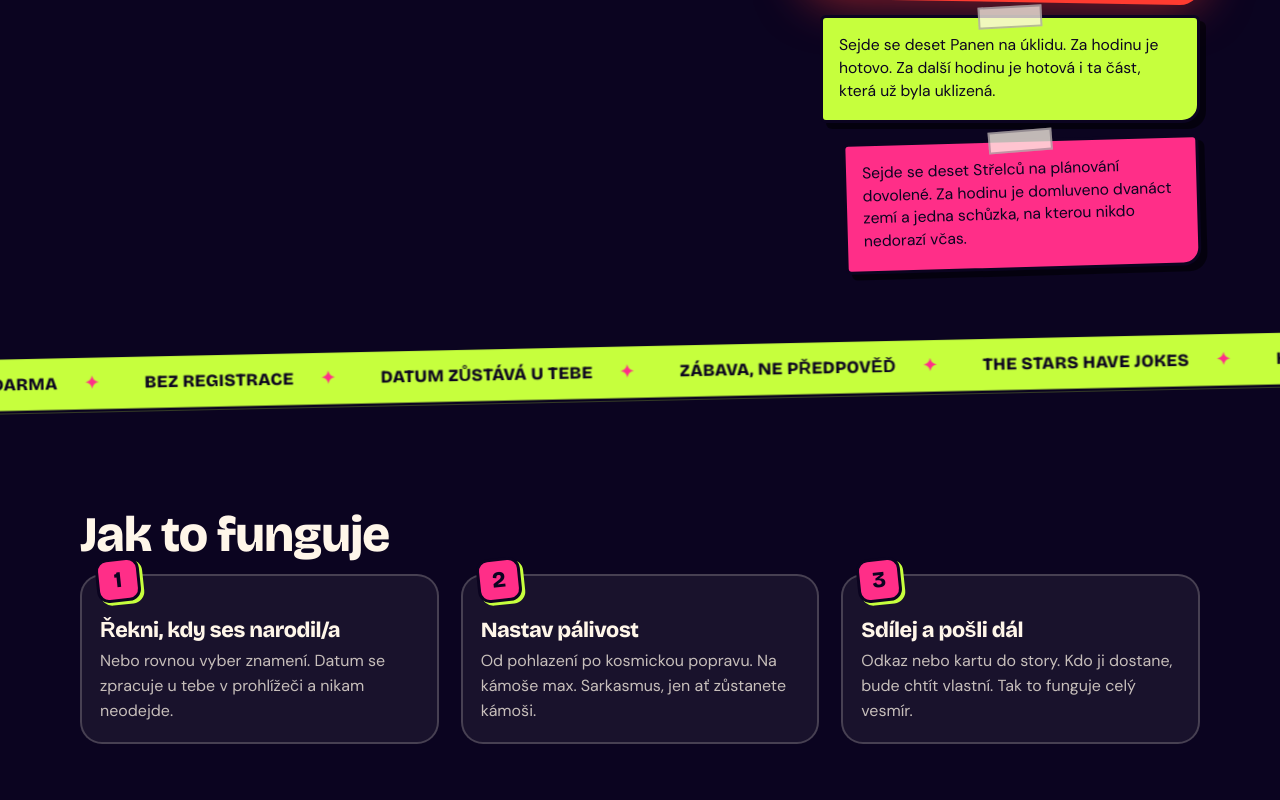
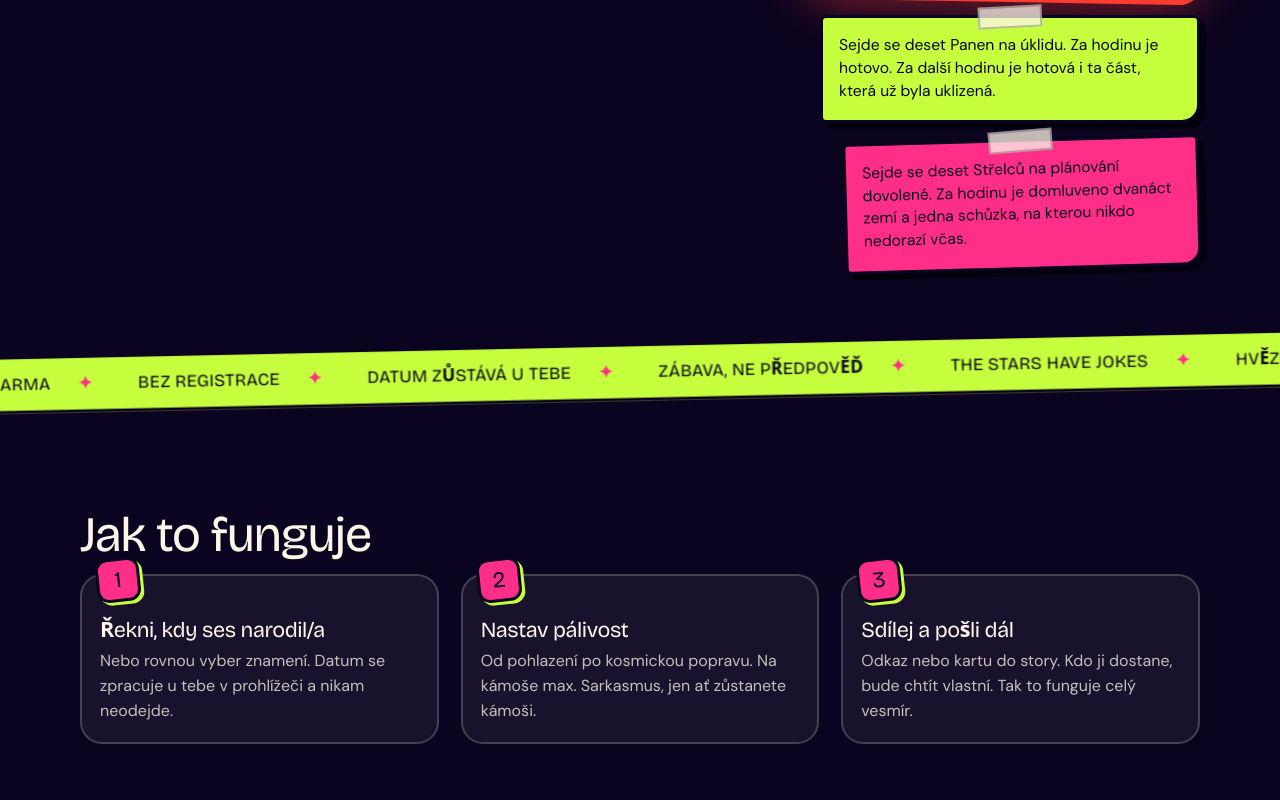
Before and after one commit to honzabindr-max/muj-web, a Next.js app: page /astroroast in a window 1280 px wide. Shown: the part 1358-2158 px from the top of the page. Built offline with nearby package versions, Linux system fonts and the light colour scheme; a web font is replaced by a local one.

Commit message:
fix(astroroast): self-hosted fonty přes @fontsource místo next/font/google (CI build padal na síti)

```diff
--- a/app/astroroast/astroroast.css
+++ b/app/astroroast/astroroast.css
@@ -22,8 +22,8 @@ body:has(.ar) {
   --ar-line: rgba(255, 246, 233, 0.2);
 
   /* Typografie */
-  --ar-font-display: var(--font-ar-display), "Arial Black", Impact, system-ui, sans-serif;
-  --ar-font-body: var(--font-ar-body), system-ui, -apple-system, "Segoe UI", sans-serif;
+  --ar-font-display: "Bricolage Grotesque", "Arial Black", Impact, system-ui, sans-serif;
+  --ar-font-body: "DM Sans", system-ui, -apple-system, "Segoe UI", sans-serif;
 
   /* Tvar */
   --ar-radius: 22px;
--- a/app/astroroast/layout.tsx
+++ b/app/astroroast/layout.tsx
@@ -1,24 +1,18 @@
 import type { Metadata, Viewport } from "next";
-import { Bricolage_Grotesque, DM_Sans } from "next/font/google";
+// Fonty self-hostované přes @fontsource (OFL): build nezávisí na síti (next/font/google padal v CI).
+import "@fontsource/bricolage-grotesque/latin-800.css";
+import "@fontsource/bricolage-grotesque/latin-ext-800.css";
+import "@fontsource/dm-sans/latin-400.css";
+import "@fontsource/dm-sans/latin-ext-400.css";
+import "@fontsource/dm-sans/latin-500.css";
+import "@fontsource/dm-sans/latin-ext-500.css";
+import "@fontsource/dm-sans/latin-700.css";
+import "@fontsource/dm-sans/latin-ext-700.css";
 import { Analytics } from "@vercel/analytics/next";
 import "./astroroast.css";
 import { SiteHeader } from "./_components/SiteHeader";
 import { SiteFooter } from "./_components/SiteFooter";
 import { OG_DEFAULT_IMAGE } from "./_lib/helpers";
-
-const display = Bricolage_Grotesque({
-  subsets: ["latin", "latin-ext"],
-  weight: ["800"],
-  display: "swap",
-  variable: "--font-ar-display",
-});
-
-const body = DM_Sans({
-  subsets: ["latin", "latin-ext"],
-  weight: ["400", "500", "700"],
-  display: "swap",
-  variable: "--font-ar-body",
-});
 
 const DESCRIPTION =
   "Vtipný roast podle znamení zvěrokruhu. Zadej datum narození (zůstane ve tvém prohlížeči), vyber pálivost 1 až 5 a hvězdy tě nešetří. Zdarma, bez registrace.";
@@ -64,7 +58,7 @@ export const viewport: Viewport = {
 
 export default function AstroRoastLayout({ children }: { children: React.ReactNode }) {
   return (
-    <div className={`ar ${display.variable} ${body.variable}`}>
+    <div className="ar">
       <a className="ar-skip" href="#obsah">
         Přeskočit na obsah
       </a>
--- a/package.json
+++ b/package.json
@@ -22,6 +22,8 @@
     "fetch:photos": "node scripts/fetch-soci-photos.mjs"
   },
   "dependencies": {
+    "@fontsource/bricolage-grotesque": "^5.3.0",
+    "@fontsource/dm-sans": "^5.3.0",
     "@tanstack/react-virtual": "^3.14.2",
     "@vercel/analytics": "^2.0.1",
     "clsx": "^2.1.1",
```
Also changed, not shown: 1 other file (tests, documents, lock files or other folders).
